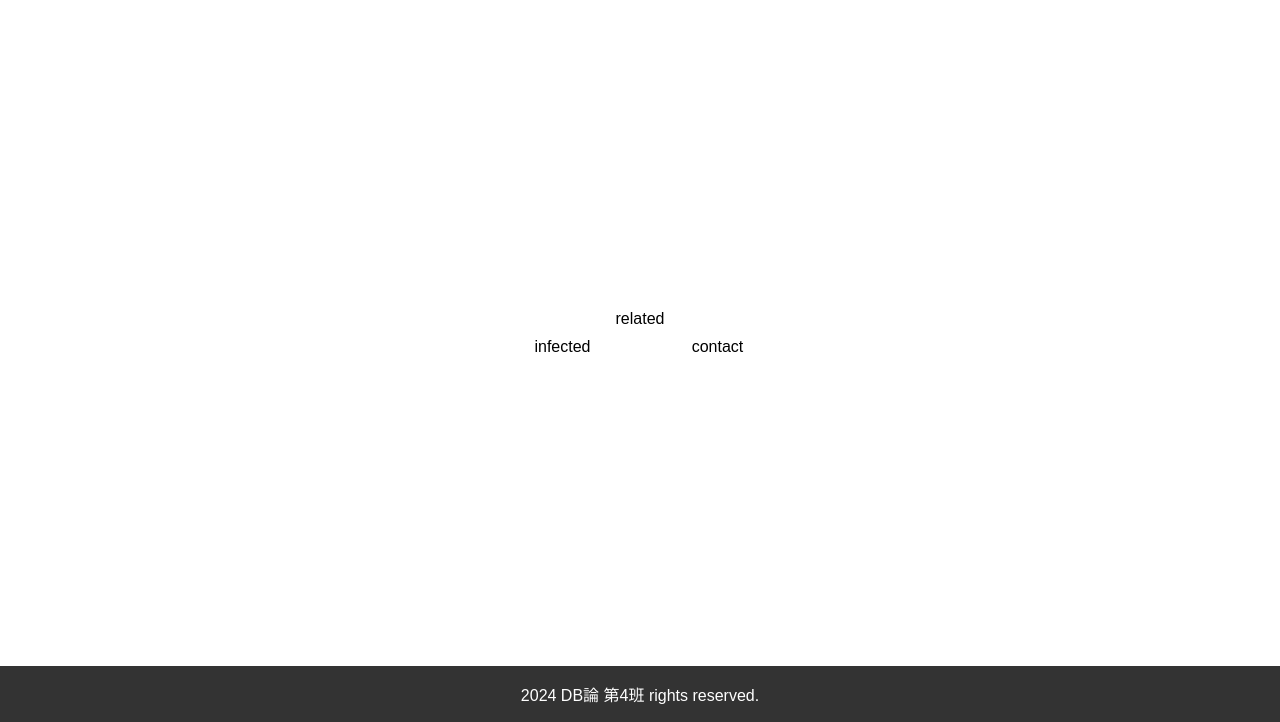
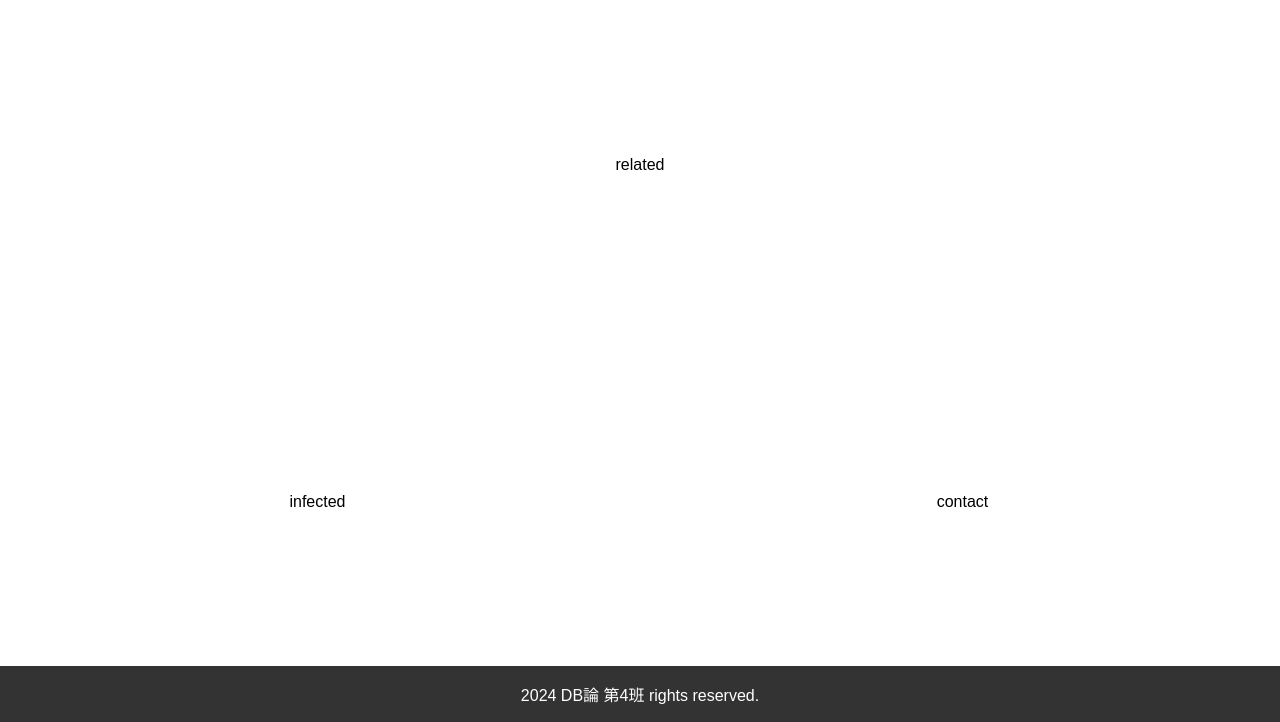
Before and after one commit to Kotaro0722/covid-19, a Python web app: template app/templates/main_admin.html in a window 1280 px wide. Shown: the part 78-800 px from the top of the page. Run offline with Jinja, Linux system fonts and the light colour scheme; the template is opened without the code that fills it, so the values that code supplies are empty.

Commit message:
各テーブルの入る位置を変更

```diff
--- a/app/static/style.css
+++ b/app/static/style.css
@@ -13,7 +13,7 @@ header {
   background-color: #333;
   color: #fff;
   text-align: center;
-  padding: 1rem;
+  padding: 1rem 0rem;
 }
 
 header h1 {
@@ -80,11 +80,16 @@ h1 {
   background-color: #0056b3;
 }
 
+#main_admin_main {
+  width: 100%;
+}
+
 #main_admin {
   display: grid;
   grid-template-columns: 1fr 1fr;
   grid-template-rows: 1fr 1fr;
-  width: 300px;
+  width: 100vw;
+  height: calc(100vh - 80px - 56px);
   gap: 10px;
 }
 
```
